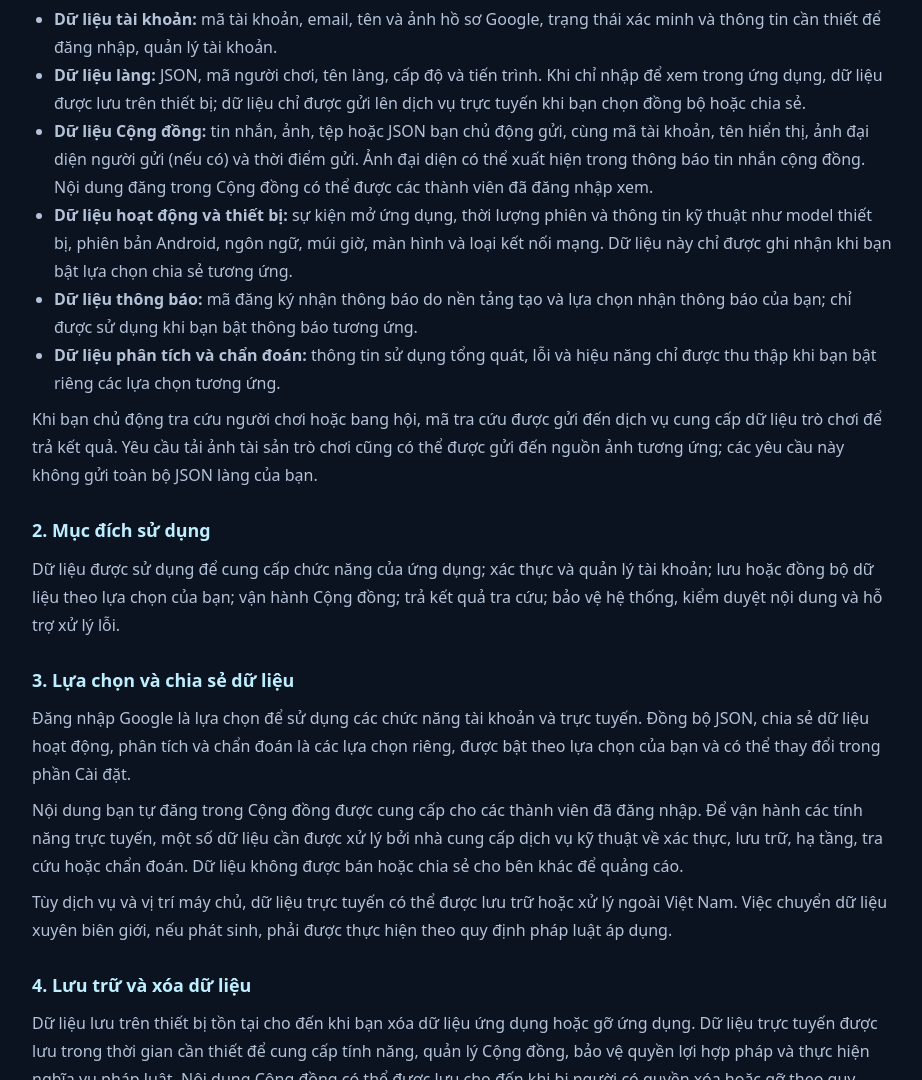
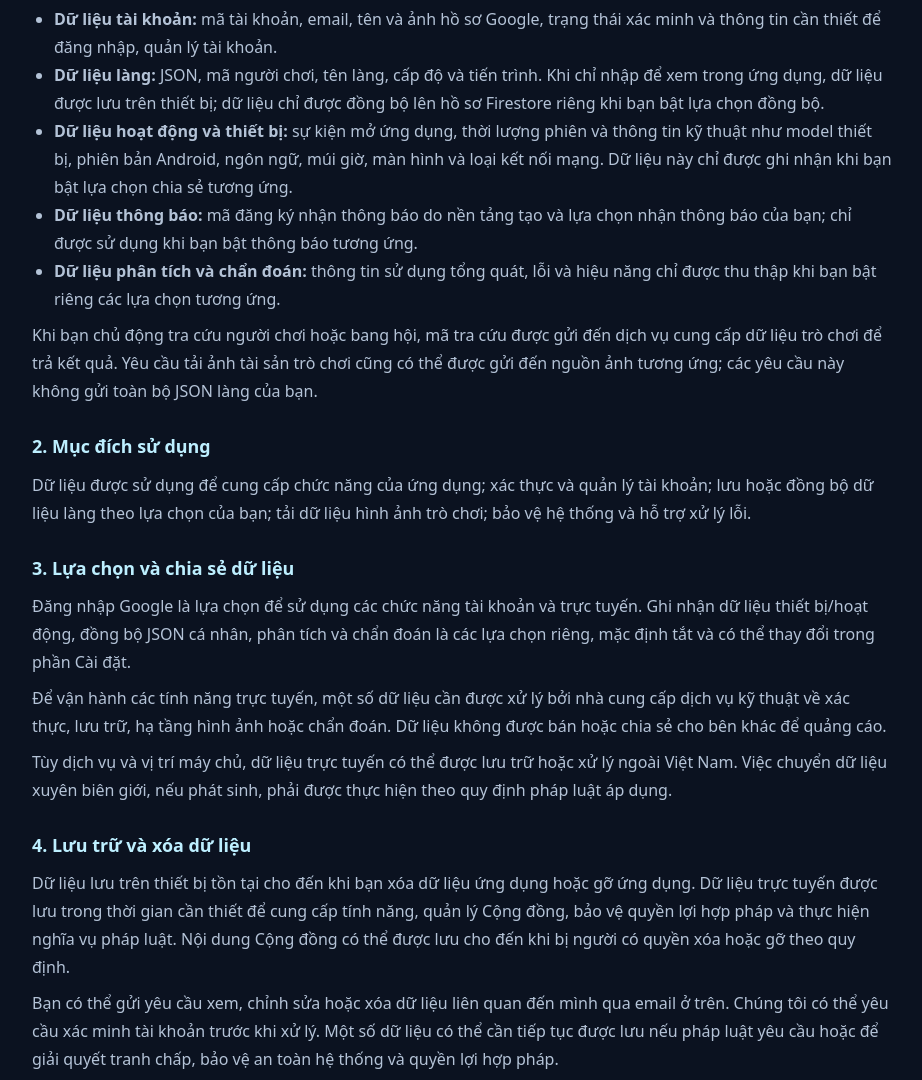
Before and after one commit to HUY-HOA/COC-LIO, a plain HTML site: page website/privacy.html in a window 1280 px wide. Shown: the part 452-1532 px from the top of the page, without its empty margins (178-1100 px from the left). Drawn offline with Linux system fonts and the light colour scheme.

Commit message:
Update privacy policy after removing community and lookup

```diff
--- a/website/privacy.html
+++ b/website/privacy.html
@@ -28,8 +28,7 @@
     <h2>1. Dữ liệu được xử lý</h2>
     <ul>
       <li><strong>Dữ liệu tài khoản:</strong> mã tài khoản, email, tên và ảnh hồ sơ Google, trạng thái xác minh và thông tin cần thiết để đăng nhập, quản lý tài khoản.</li>
-      <li><strong>Dữ liệu làng:</strong> JSON, mã người chơi, tên làng, cấp độ và tiến trình. Khi chỉ nhập để xem trong ứng dụng, dữ liệu được lưu trên thiết bị; dữ liệu chỉ được gửi lên dịch vụ trực tuyến khi bạn chọn đồng bộ hoặc chia sẻ.</li>
-      <li><strong>Dữ liệu Cộng đồng:</strong> tin nhắn, ảnh, tệp hoặc JSON bạn chủ động gửi, cùng mã tài khoản, tên hiển thị, ảnh đại diện người gửi (nếu có) và thời điểm gửi. Ảnh đại diện có thể xuất hiện trong thông báo tin nhắn cộng đồng. Nội dung đăng trong Cộng đồng có thể được các thành viên đã đăng nhập xem.</li>
+      <li><strong>Dữ liệu làng:</strong> JSON, mã người chơi, tên làng, cấp độ và tiến trình. Khi chỉ nhập để xem trong ứng dụng, dữ liệu được lưu trên thiết bị; dữ liệu chỉ được đồng bộ lên hồ sơ Firestore riêng khi bạn bật lựa chọn đồng bộ.</li>
       <li><strong>Dữ liệu hoạt động và thiết bị:</strong> sự kiện mở ứng dụng, thời lượng phiên và thông tin kỹ thuật như model thiết bị, phiên bản Android, ngôn ngữ, múi giờ, màn hình và loại kết nối mạng. Dữ liệu này chỉ được ghi nhận khi bạn bật lựa chọn chia sẻ tương ứng.</li>
       <li><strong>Dữ liệu thông báo:</strong> mã đăng ký nhận thông báo do nền tảng tạo và lựa chọn nhận thông báo của bạn; chỉ được sử dụng khi bạn bật thông báo tương ứng.</li>
       <li><strong>Dữ liệu phân tích và chẩn đoán:</strong> thông tin sử dụng tổng quát, lỗi và hiệu năng chỉ được thu thập khi bạn bật riêng các lựa chọn tương ứng.</li>
@@ -37,11 +36,11 @@
     <p>Khi bạn chủ động tra cứu người chơi hoặc bang hội, mã tra cứu được gửi đến dịch vụ cung cấp dữ liệu trò chơi để trả kết quả. Yêu cầu tải ảnh tài sản trò chơi cũng có thể được gửi đến nguồn ảnh tương ứng; các yêu cầu này không gửi toàn bộ JSON làng của bạn.</p>
 
     <h2>2. Mục đích sử dụng</h2>
-    <p>Dữ liệu được sử dụng để cung cấp chức năng của ứng dụng; xác thực và quản lý tài khoản; lưu hoặc đồng bộ dữ liệu theo lựa chọn của bạn; vận hành Cộng đồng; trả kết quả tra cứu; bảo vệ hệ thống, kiểm duyệt nội dung và hỗ trợ xử lý lỗi.</p>
+    <p>Dữ liệu được sử dụng để cung cấp chức năng của ứng dụng; xác thực và quản lý tài khoản; lưu hoặc đồng bộ dữ liệu làng theo lựa chọn của bạn; tải dữ liệu hình ảnh trò chơi; bảo vệ hệ thống và hỗ trợ xử lý lỗi.</p>
 
     <h2>3. Lựa chọn và chia sẻ dữ liệu</h2>
-    <p>Đăng nhập Google là lựa chọn để sử dụng các chức năng tài khoản và trực tuyến. Đồng bộ JSON, chia sẻ dữ liệu hoạt động, phân tích và chẩn đoán là các lựa chọn riêng, được bật theo lựa chọn của bạn và có thể thay đổi trong phần Cài đặt.</p>
-    <p>Nội dung bạn tự đăng trong Cộng đồng được cung cấp cho các thành viên đã đăng nhập. Để vận hành các tính năng trực tuyến, một số dữ liệu cần được xử lý bởi nhà cung cấp dịch vụ kỹ thuật về xác thực, lưu trữ, hạ tầng, tra cứu hoặc chẩn đoán. Dữ liệu không được bán hoặc chia sẻ cho bên khác để quảng cáo.</p>
+    <p>Đăng nhập Google là lựa chọn để sử dụng các chức năng tài khoản và trực tuyến. Ghi nhận dữ liệu thiết bị/hoạt động, đồng bộ JSON cá nhân, phân tích và chẩn đoán là các lựa chọn riêng, mặc định tắt và có thể thay đổi trong phần Cài đặt.</p>
+    <p>Để vận hành các tính năng trực tuyến, một số dữ liệu cần được xử lý bởi nhà cung cấp dịch vụ kỹ thuật về xác thực, lưu trữ, hạ tầng hình ảnh hoặc chẩn đoán. Dữ liệu không được bán hoặc chia sẻ cho bên khác để quảng cáo.</p>
     <p>Tùy dịch vụ và vị trí máy chủ, dữ liệu trực tuyến có thể được lưu trữ hoặc xử lý ngoài Việt Nam. Việc chuyển dữ liệu xuyên biên giới, nếu phát sinh, phải được thực hiện theo quy định pháp luật áp dụng.</p>
 
     <h2>4. Lưu trữ và xóa dữ liệu</h2>
```
